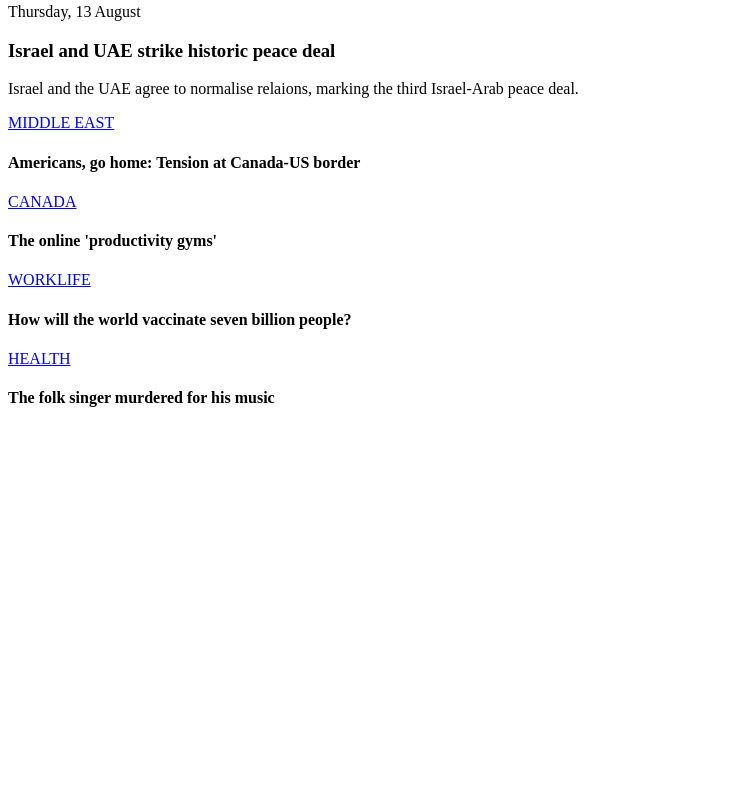
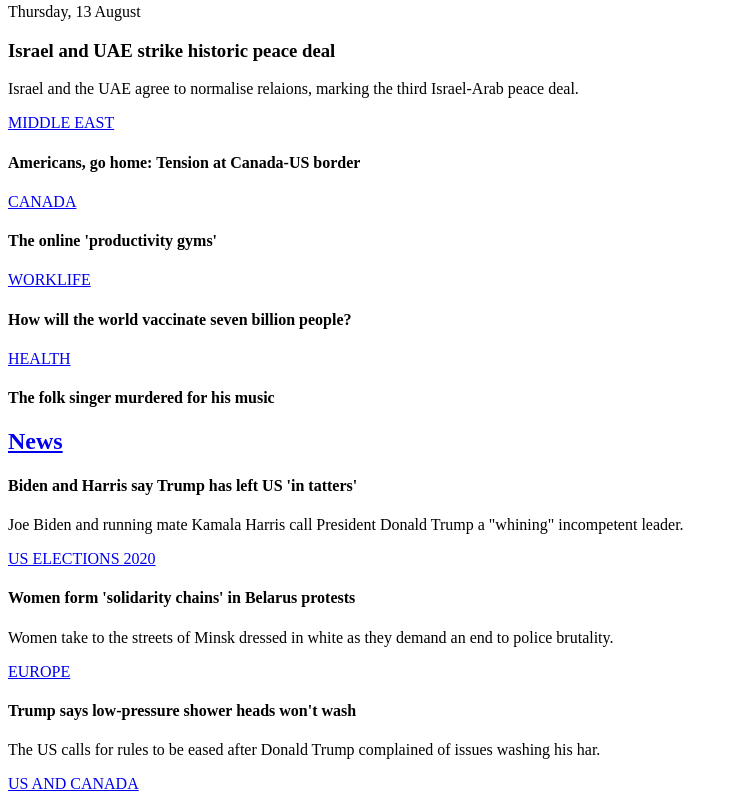
Before and after one commit to KlinchFromPH/bbc-clone, a plain HTML site: page index.html in a window 1280 px wide. Shown: the part 541-1342 px from the top of the page, without its empty margins (0-738 px from the left). Before the commit the page ends 969 px from the top, so only its background shows below. Drawn offline with Linux system fonts and the light colour scheme.

Commit message:
Add News section to BBC Homepage
I've added pages that is linked to 'News', 'US ELECTION 2020', 'EUROPE', and 'US & CANADA'.

```diff
--- a/index.html
+++ b/index.html
@@ -58,5 +58,25 @@
             <h4>The folk singer murdered for his music</h4>
             <span><a href="./pages/culture.html"></a></span>
         </section>
+
+        <section>
+            <h2><a href="./pages/news.html">News</a></h2>
+
+            <!-- Insert image of Biden with Harris -->
+            <h4>Biden and Harris say Trump has left US 'in tatters'</h4>
+            <p>Joe Biden and running mate Kamala Harris call President Donald Trump a "whining" incompetent leader.</p>
+            <span><a href="./pages/us-election.html">US ELECTIONS 2020</a></span>
+
+            <!--Insert image of Belarus protests -->
+            <h4>Women form 'solidarity chains' in Belarus protests</h4>
+            <p>Women take to the streets of Minsk dressed in white as they demand an end to police brutality.</p>
+            <span><a href="./pages/europe.html">EUROPE</a></span>
+
+            <!-- Insert image of Trump's messy hair -->
+            <h4>Trump says low-pressure shower heads won't wash</h4>
+            <p>The US calls for rules to be eased after Donald Trump complained of issues washing his har.</p>
+            <span><a href="./pages/us-and-canada.html">US AND CANADA</a></span>
+        </section>
+
     </body>
 </html>
```
Also changed, not shown: pages/europe.html (added), pages/news.html (added), pages/us-and-canada.html (added), pages/us-election.html (added).
